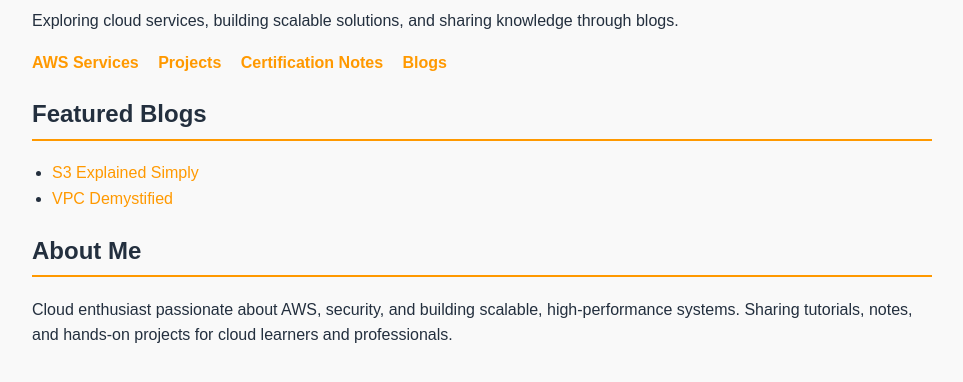
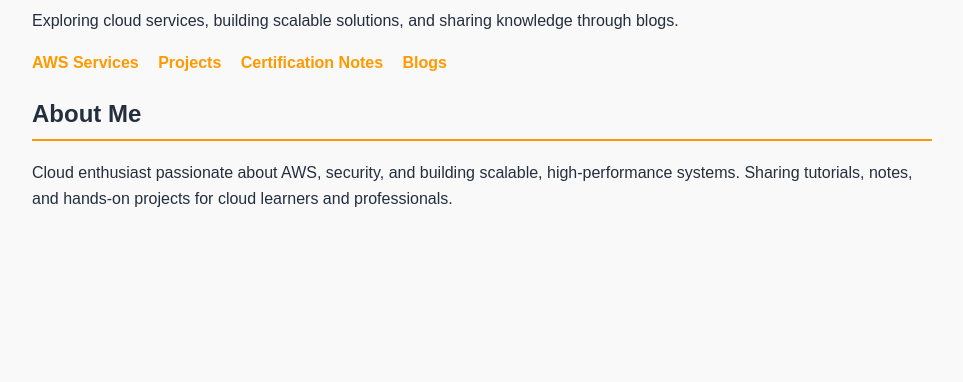
Before and after one commit to swaralichine/cloudwithswarali, a plain HTML site: page index.html in a window 1280 px wide. Shown: the part 106-488 px from the top of the page, without its empty margins (158-1121 px from the left). Drawn offline with Linux system fonts and the light colour scheme.

Commit message:
Remove Featured Blogs section from index.html
Removed the Featured Blogs section from the index page.

```diff
--- a/index.html
+++ b/index.html
@@ -35,11 +35,6 @@
   </nav>
 
   <!-- Featured Blogs -->
-  <h2>Featured Blogs</h2>
-  <ul>
-    <li><a href="blogs/s3-explained.html">S3 Explained Simply</a></li>
-    <li><a href="blogs/vpc-demystified.html">VPC Demystified</a></li>
-  </ul>
 
   <!-- About Me -->
   <h2>About Me</h2>
```
